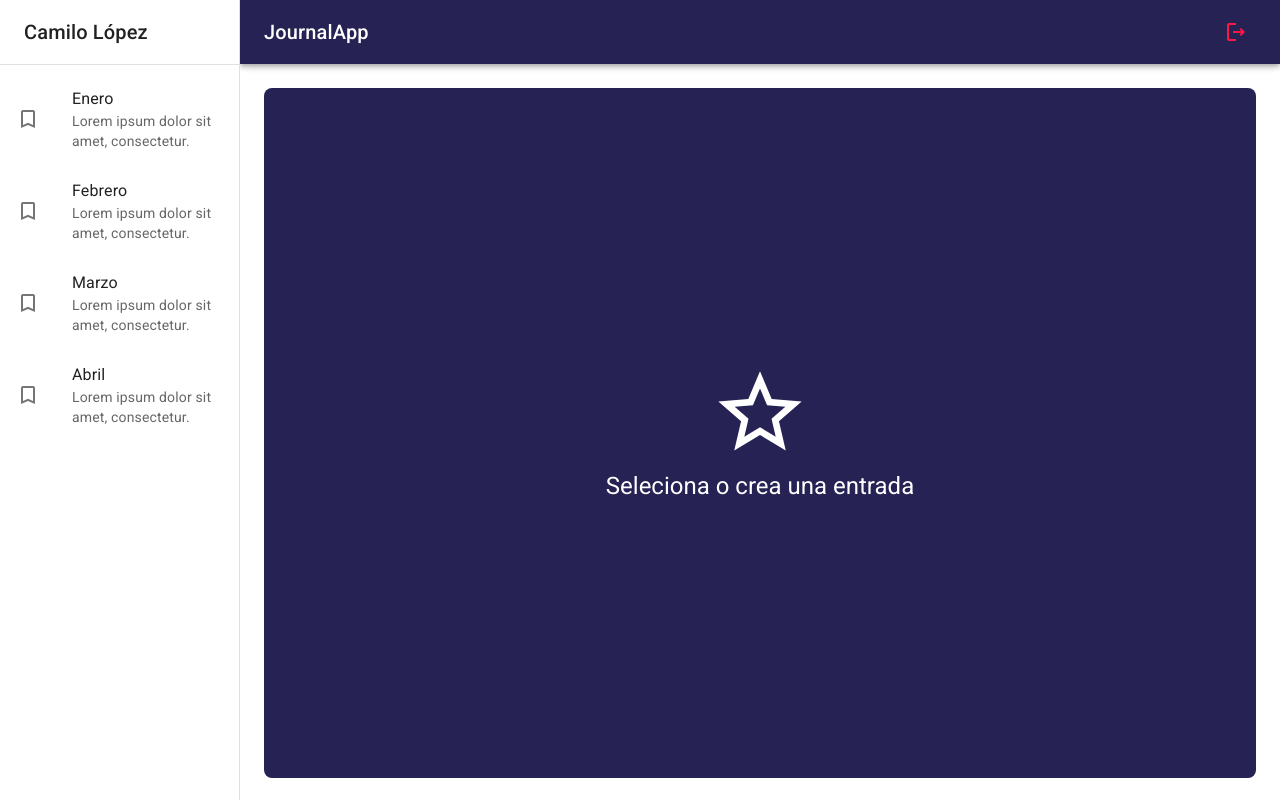
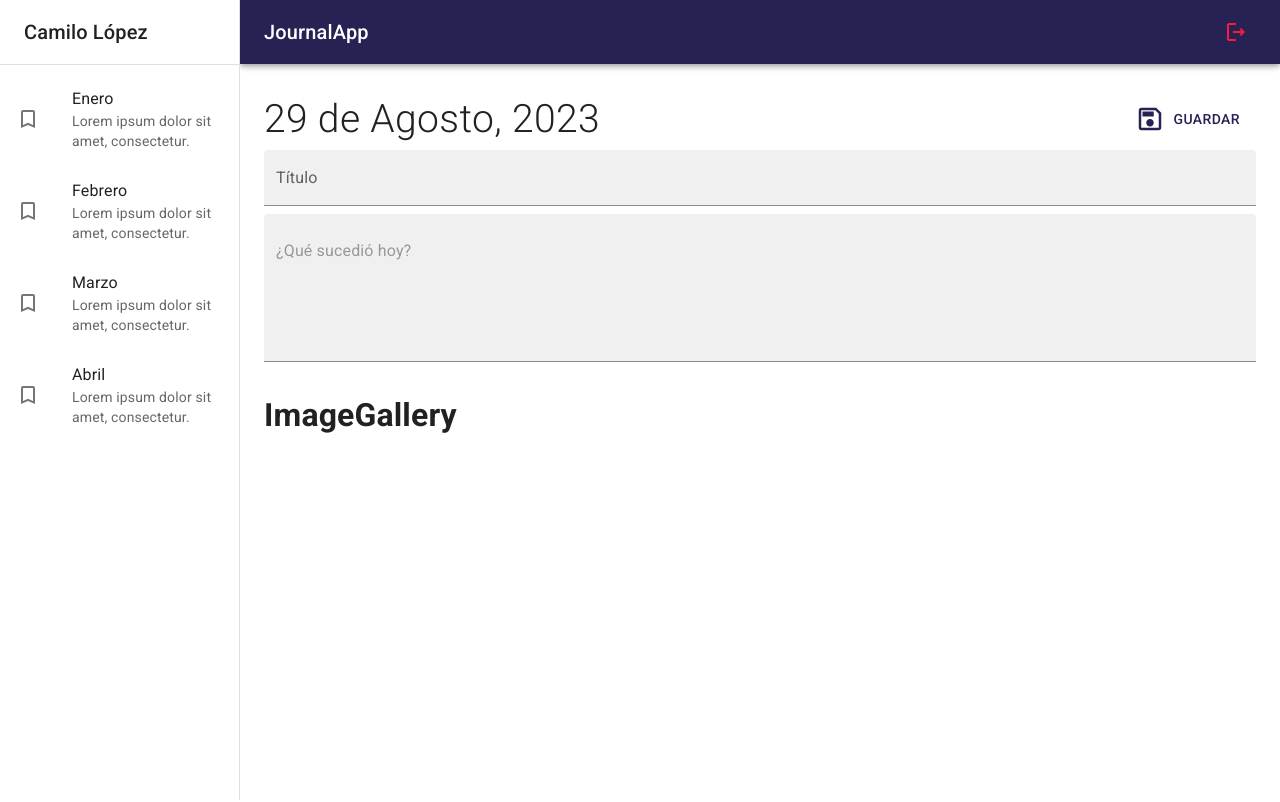
Before and after one commit to Newflaree/react_journal-app, a React (Vite) app: page / in a window 1280 px wide. Built offline with nearby package versions, Linux system fonts and the light colour scheme.

Commit message:
NoteView

```diff
--- /dev/null
+++ b/src/journal/components/ImageGallery.jsx
@@ -0,0 +1,5 @@
+export const ImageGallery = () => {
+  return (
+    <h1>ImageGallery</h1>
+  );
+}
--- a/src/journal/components/index.js
+++ b/src/journal/components/index.js
@@ -1,2 +1,3 @@
+export * from './ImageGallery';
 export * from './Navbar';
 export * from './Sidebar';
--- a/src/journal/pages/JournalPage.jsx
+++ b/src/journal/pages/JournalPage.jsx
@@ -1,12 +1,12 @@
 import { JournalLayout } from '../layout';
-import {NothingSelectedView} from '../views';
+import {NoteView, NothingSelectedView} from '../views';
 
 export const JournalPage = () => {
   return (
     <JournalLayout>
 
-      <NothingSelectedView />
-      { /* NoteView */ }
+      { /*<NothingSelectedView />*/ }
+      <NoteView />
     </JournalLayout>
   );
 }
--- /dev/null
+++ b/src/journal/views/NoteView.jsx
@@ -0,0 +1,73 @@
+import { Button, Grid, TextField, Typography } from '@mui/material';
+import { SaveOutlined } from '@mui/icons-material';
+// Components
+import { ImageGallery } from '../components';
+
+
+export const NoteView = () => {
+  return (
+    <Grid
+      container
+      direction='row'
+      justifyContent='space-between'
+      alignItems='center'
+      sx={{
+        mb: 1
+      }}
+    >
+      <Grid item>
+        <Typography
+          fontSize={ 39 }
+          fontWeight='light'
+        >
+          29 de Agosto, 2023
+        </Typography>
+      </Grid>
+
+      <Grid item>
+        <Button
+          color='primary'
+          sx={{
+            p: 2
+          }}
+        >
+          <SaveOutlined
+            sx={{
+              fontSize: 30,
+              mr: 1
+            }}
+          />
+            Guardar
+        </Button>
+      </Grid>
+
+      <Grid container>
+        <TextField
+          type='text'
+          variant='filled'
+          fullWidth
+          placeholder='Ingrese un título'
+          label='Título'
+          sx={{
+            border: 'none',
+            mb: 1
+          }}
+        />
+        <TextField
+          type='text'
+          variant='filled'
+          fullWidth
+          multiline
+          placeholder='¿Qué sucedió hoy?'
+          minRows={ 5 }
+          sx={{
+            border: 'none',
+            mb: 1
+          }}
+        />
+      </Grid>
+
+      <ImageGallery />
+    </Grid>
+  );
+}
--- a/src/journal/views/index.js
+++ b/src/journal/views/index.js
@@ -1 +1,2 @@
+export * from './NoteView';
 export * from './NothingSelectedView';
```
